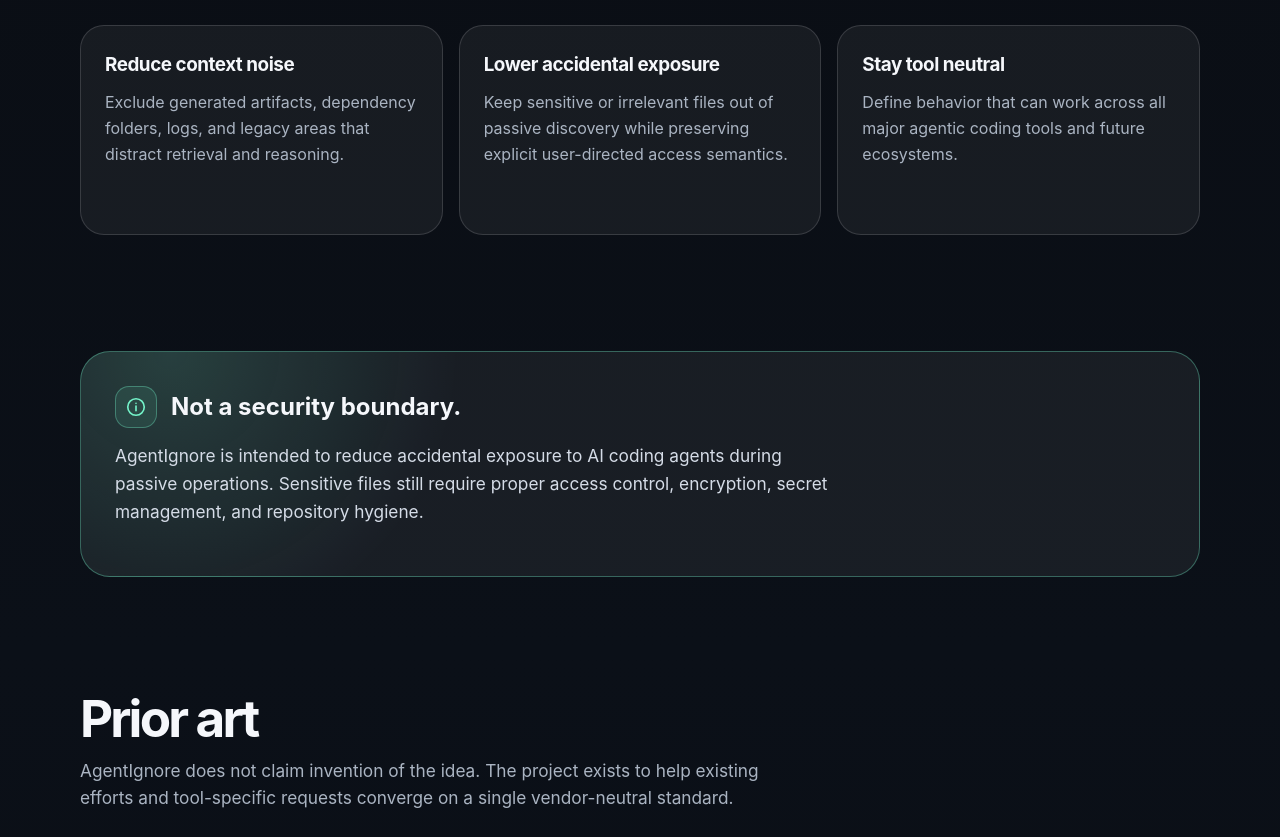
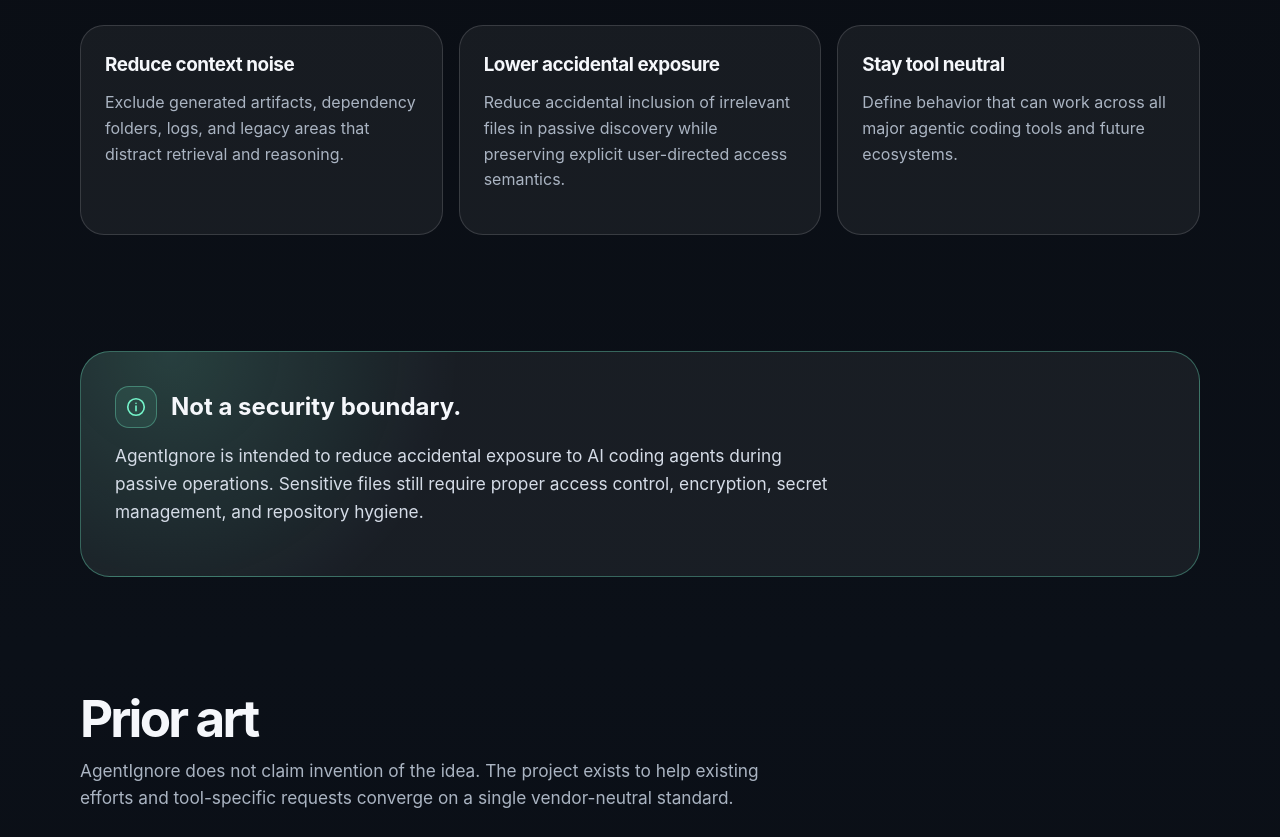
Before and after one commit to garogarabed12/agentignore, a plain HTML site: page index.html in a window 1280 px wide. Shown: the part 1182-2019 px from the top of the page. Drawn offline with Linux system fonts and the light colour scheme.

Commit message:
Update index.html

```diff
--- a/index.html
+++ b/index.html
@@ -733,7 +733,7 @@
         </article>
         <article class="card">
           <h3>Lower accidental exposure</h3>
-          <p>Keep sensitive or irrelevant files out of passive discovery while preserving explicit user-directed access semantics.</p>
+          <p>Reduce accidental inclusion of irrelevant files in passive discovery while preserving explicit user-directed access semantics.</p>
         </article>
         <article class="card">
           <h3>Stay tool neutral</h3>
```
